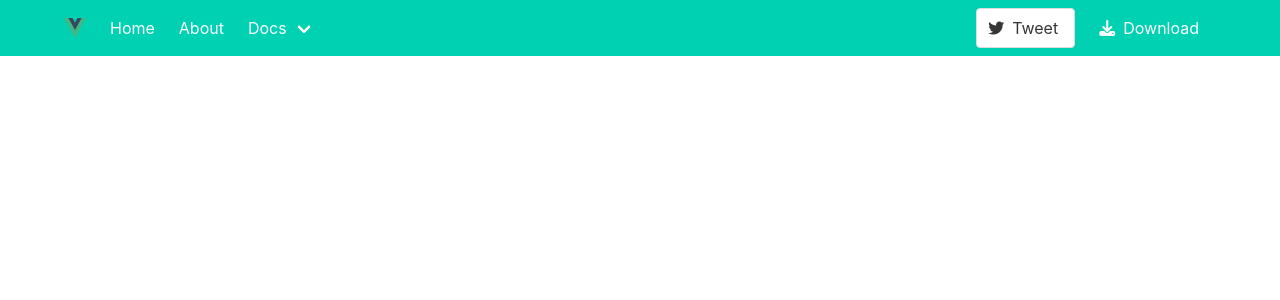
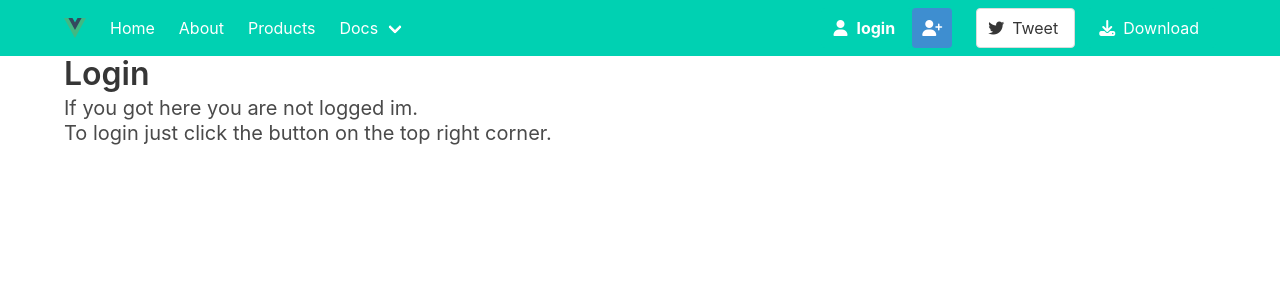
Before and after one commit to virimarinh/Web-Dev-Spring2023, a Vue app in the folder client/: page /login in a window 1280 px wide. Shown: the top 300 px of the page. Built offline with nearby package versions, Linux system fonts and the light colour scheme.

Commit message:
thursday

```diff
--- a/client/src/components/NavBar.vue
+++ b/client/src/components/NavBar.vue
@@ -1,6 +1,14 @@
 <script setup lang="ts">
+import { ref } from 'vue';
 import { RouterLink } from 'vue-router';
-    const isMenuActive = false;
+import LoginBadge from './loginBadge.vue'
+
+    const isMenuActive = ref(false);
+
+    function toggleMenu() {
+      isMenuActive.value = !isMenuActive.value;
+      console.log({ isMenuActive})
+    }
 </script>
 
 <template>
@@ -24,6 +32,7 @@ import { RouterLink } from 'vue-router';
 
             <RouterLink to="/" class="navbar-item">Home</RouterLink>
             <RouterLink to="/about" class="navbar-item">About</RouterLink>
+            <RouterLink to="/products" class="navbar-item">Products</RouterLink>
 
 
             <div class="navbar-item has-dropdown is-hoverable">
@@ -58,6 +67,8 @@ import { RouterLink } from 'vue-router';
           </div>
 
           <div class="navbar-end">
+            <LoginBadge />
+
             <div class="navbar-item">
               <div class="field is-grouped">
                 <p class="control">
@@ -88,4 +99,5 @@ import { RouterLink } from 'vue-router';
 
 
 <style scoped>
+
 </style>
--- /dev/null
+++ b/client/src/components/loginBadge.vue
@@ -0,0 +1,32 @@
+<script setup lang="ts">
+import { ref } from 'vue';
+import { useSession, login } from '@/model/session';
+
+
+const session = useSession();
+
+</script>
+
+<template>
+        <div class="navbar-item" v-if="session.user">
+            Welcome, {{ session.user.name }}
+            (<a @click=" session.user = null">logout</a>)
+        </div>
+        <div class="navbar-item" v-else>
+            <a class="button is-primary" @click="login">
+                <span class="icon">
+                    <i class="fas fa-user"></i>
+                </span>
+                <strong>login</strong>
+            </a>
+            <a class="button is-info">
+                <span class="icon">
+                    <i class="fas fa-user-plus"></i>
+                </span>
+            </a>
+        </div>
+</template>
+
+<style scoped>
+
+</style>
--- /dev/null
+++ b/client/src/model/session.ts
@@ -0,0 +1,23 @@
+import { reactive } from "vue"
+
+const session = reactive({
+    user: null as User | null,
+})
+
+interface User {
+    id?: number;
+    name: string;
+    email?: string;
+    photo?: string;
+    token?: string;
+}
+
+export function useSession(){
+    return session;
+}
+
+export function login(){
+    session.user = {
+        name: "John Doe",
+    }
+}
--- a/client/src/router/index.ts
+++ b/client/src/router/index.ts
@@ -1,14 +1,15 @@
-import { createRouter, createWebHistory } from 'vue-router'
+import { createRouter, createWebHistory , type NavigationGuardNext, type RouteLocationNormalized } from 'vue-router'
 import HomeView from '../views/HomeView.vue'
+import ProductsVue from '@/views/Login.vue'
+import LoginVue from '@/views/Login.vue'
+import { useSession } from '@/model/session'
 
 const router = createRouter({
   history: createWebHistory(import.meta.env.BASE_URL),
   routes: [
-    {
-      path: '/',
-      name: 'home',
-      component: HomeView
-    },
+    {path: '/', name: 'home', component: HomeView },
+    {path: '/products', name: 'products', component: ProductsVue },
+    {path: '/login', name: 'login', component: LoginVue },
     {
       path: '/about',
       name: 'about',
@@ -21,3 +22,12 @@ const router = createRouter({
 })
 
 export default router
+
+function secureRoute (to : RouteLocationNormalized, from : RouteLocationNormalized, next : NavigationGuardNext) {
+  const session = useSession();
+    if (session.user) {
+      next()
+    } else {
+      next('/login')
+    }
+}
--- /dev/null
+++ b/client/src/views/Login.vue
@@ -0,0 +1,19 @@
+<script setup lang="ts">
+
+</script>
+
+<template>
+    <div>
+        <h1 class="title">
+            Login
+        </h1>
+        <h2 class="subtitle">
+            If you got here you are not logged im. <br>
+            To login just click the button on the top right corner.
+        </h2>
+    </div>
+</template>
+
+<style scoped>
+
+</style>
```
Also changed, not shown: client/src/views/Product.vue (added, +18 -0 lines), 1 other file (tests, documents, lock files or other folders).
